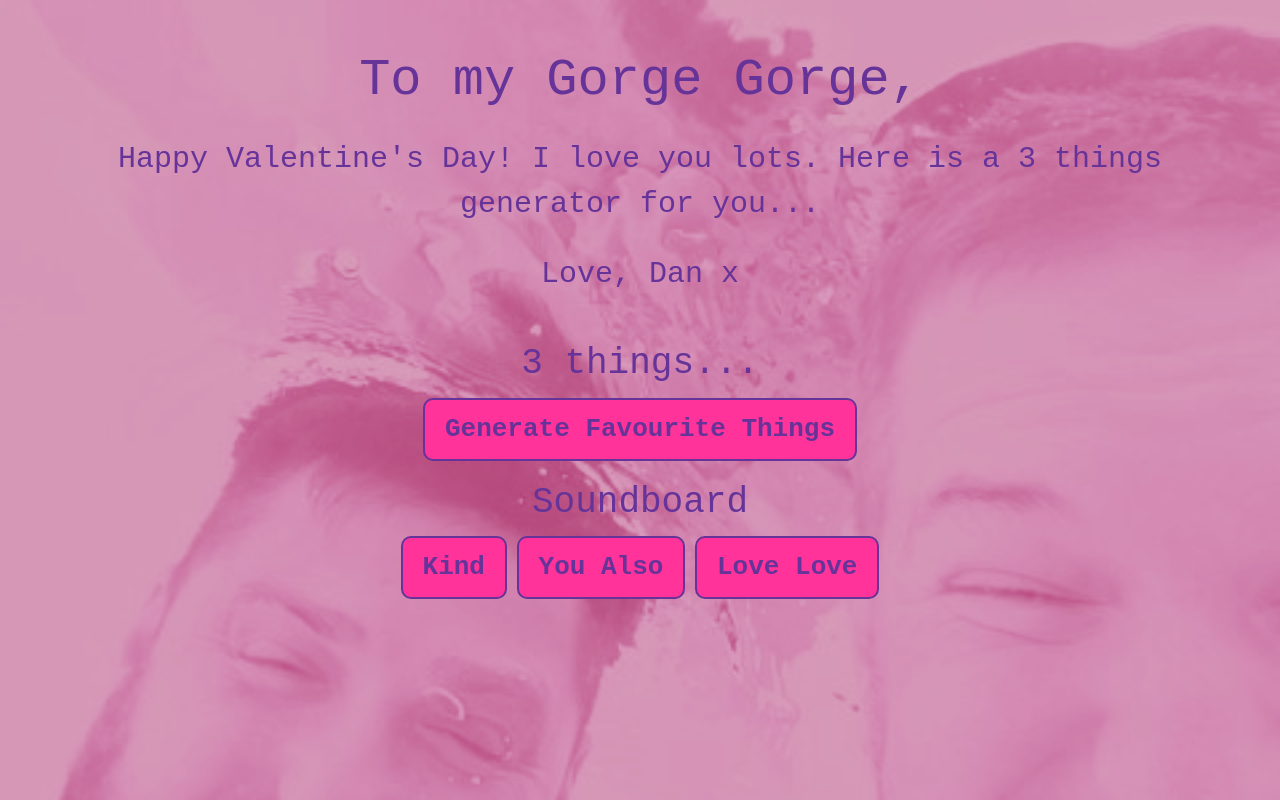
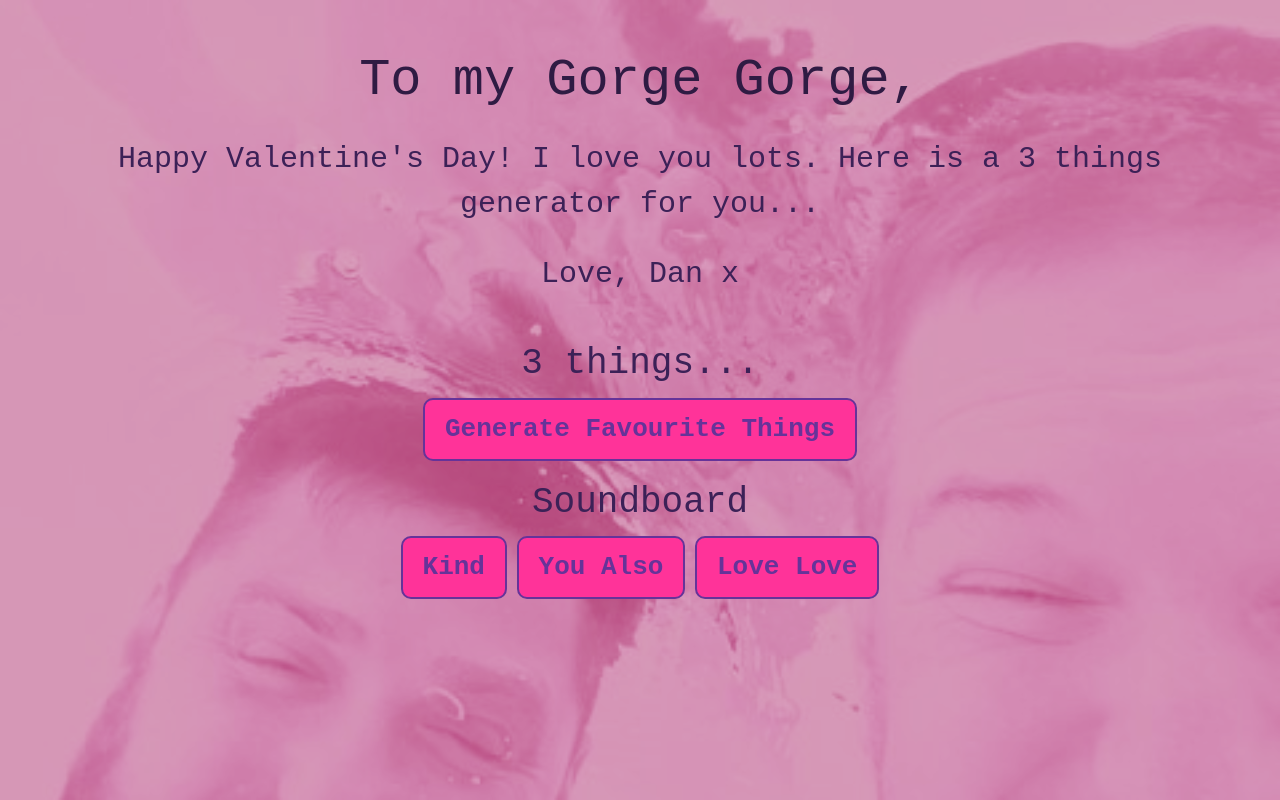
Before and after one commit to 42-djc/val2023, a plain HTML site: page index.html in a window 1280 px wide. Drawn offline with nearby package versions, Linux system fonts and the light colour scheme.

Commit message:
cleared local storage on reload

```diff
--- a/script.js
+++ b/script.js
@@ -13,6 +13,10 @@ const favouriteThings = [
     ];
     const generateButton = document.querySelector("#generate-button");
     const favouriteThingsDiv = document.querySelector("#favourite-things");
+
+    window.onload = function(){
+        localStorage.clear()
+    }
 
     generateButton.addEventListener("click", function() {
         let trackStatus = localStorage.getItem("trackPlayed");
--- a/style.css
+++ b/style.css
@@ -17,14 +17,14 @@ body {
     h1 {
     font-size: 52px;
     margin-bottom: 25px;
-    color: #663399;
+    color: #2f1b43;
 
     }
 
     h3 {
         font-size: 36px;
         margin-bottom: 12px;
-        color: #663399;
+        color: #3c2157;
         padding-top: 20px;
 
         }
@@ -39,7 +39,7 @@ body {
     font-size: 30px;
     line-height: 1.5;
     margin-bottom: 25px;
-    color: #663399;
+    color: #3c2157;
     }
 
 button {
```
